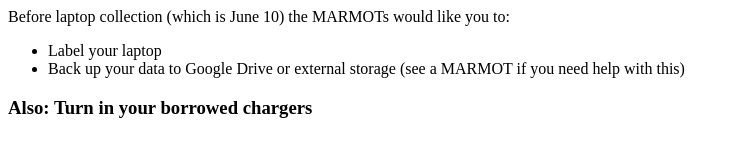
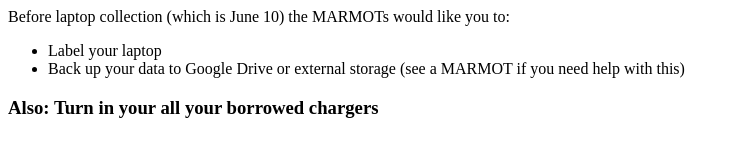
Before and after one commit to BayMARMOTs/bayclock_message, a plain HTML site: page index.html in a window 1280 px wide. Shown: the whole page, without its empty margins (0-740 px from the left). Drawn offline with Linux system fonts and the light colour scheme.

Commit message:
Fixing broken repo

```diff
--- a/index.html
+++ b/index.html
@@ -4,5 +4,5 @@
 		<li>Label your laptop</li>
 		<li>Back up your data to Google Drive or external storage (see a MARMOT if you need help with this)</li>
 	</ul>
-	<h3>Also: Turn in your borrowed chargers</h3>
+	<h3>Also: Turn in your all your borrowed chargers</h3>
 </main>
```
